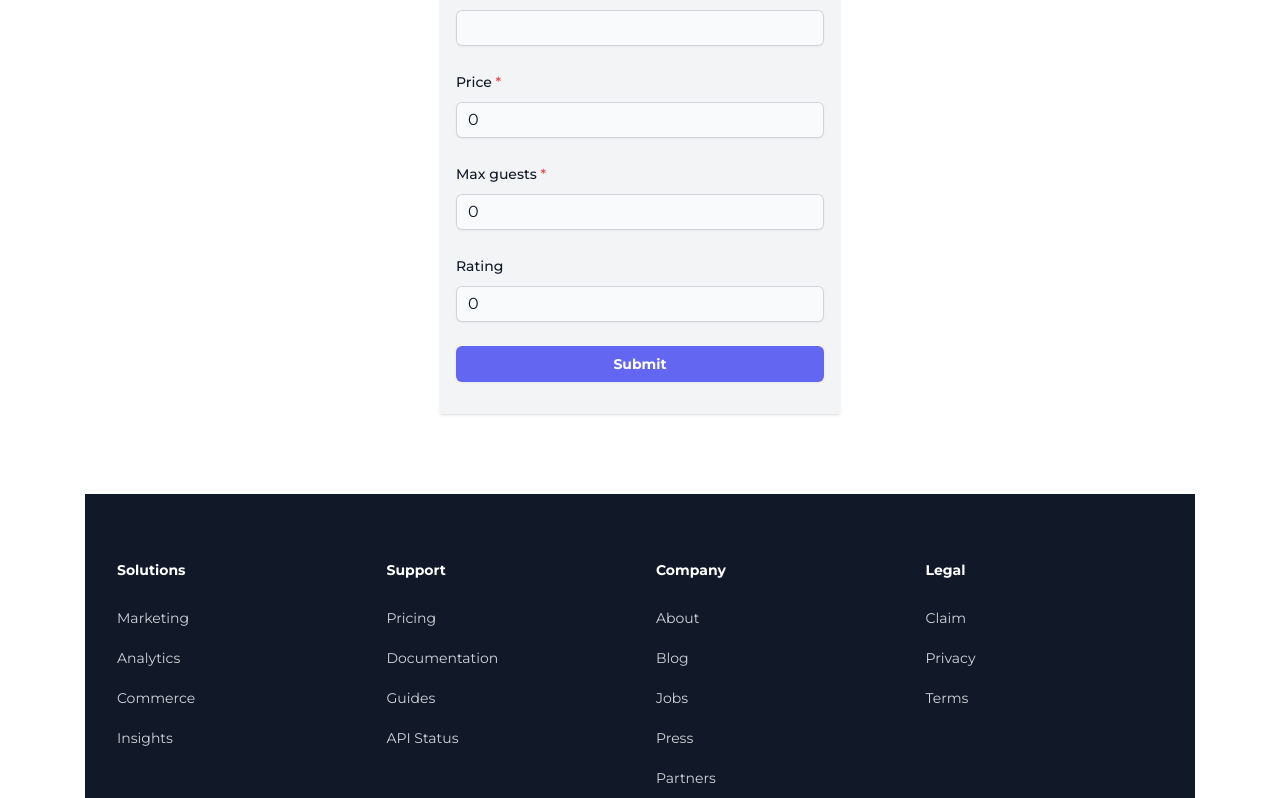
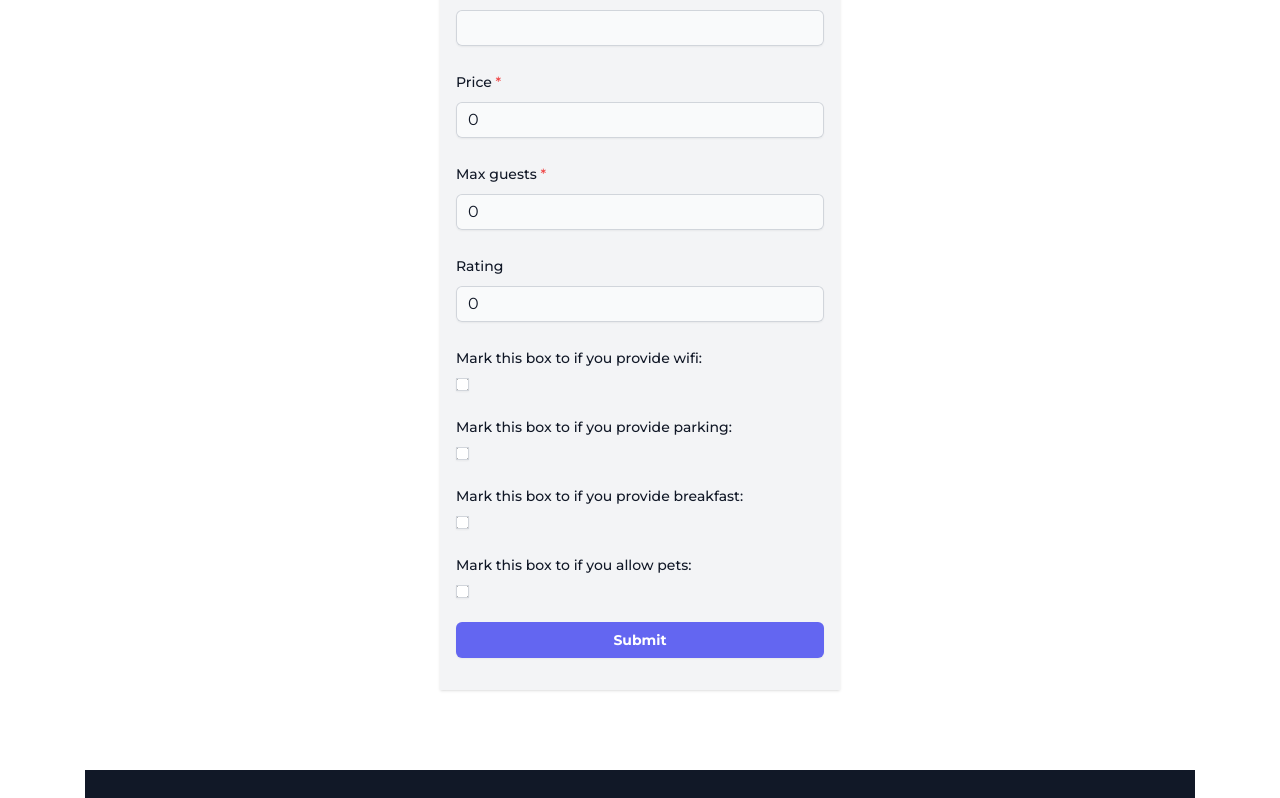
Before and after one commit to Ilona-front-end/booking-website, a React (Create React App) app: page /create-venue in a window 1280 px wide. Shown: the part 470-1268 px from the top of the page. Built offline with nearby package versions, Linux system fonts and the light colour scheme.

Commit message:
HOT-37 add inputs to create venue form

```diff
--- a/src/components/pages/CreateVenue.js
+++ b/src/components/pages/CreateVenue.js
@@ -19,12 +19,12 @@ export default function CreateVenue() {
       price: 0,
       maxGuests: 0,
       rating: 0,
-      // meta: {
-      //   wifi: false,
-      //   parking: false,
-      //   breakfast: false,
-      //   pets: false,
-      // },
+      meta: {
+        wifi: false,
+        parking: false,
+        breakfast: false,
+        pets: false,
+      },
       // location: {
       //   address: 'Unknown',
       //   city: 'Unknown',
@@ -40,11 +40,18 @@ export default function CreateVenue() {
   const onSubmitCreateVenue = async (data) => {
     try {
       const formattedData = {
-        ...data,
+        name: data.name,
+        description: data.description,
         price: parseFloat(data.price), // parseFloat() converts string to float (number)
         maxGuests: parseInt(data.maxGuests), // parseInt() converts string to integer (number)
         rating: parseFloat(data.rating), // parseFloat() converts string to float (number)
         media: [data.media], // media is an array of strings, so we need to wrap data.media in square brackets to make it an array. API does not accept single string as a value for media
+        meta: {
+          wifi: data.meta.wifi === 'true', // data.meta.wifi is a string, so we need to convert it to boolean. If data.meta.wifi is equal to 'true', then it will be converted to true, otherwise it will be converted to false
+          parking: data.meta.parking === 'true', // data.meta.parking is a string, so we need to convert it to boolean
+          breakfast: data.meta.breakfast === 'true', // data.meta.breakfast is a string, so we need to convert it to boolean.
+          pets: data.meta.pets === 'true', // data.meta.pets is a string, so we need to convert it to boolean
+        },
       };
       console.log('formattedData', formattedData);
 
@@ -308,23 +315,81 @@ export default function CreateVenue() {
                 )}
               </div>
 
-              {/*  INPUT */}
-              {/* <div>
+              {/* META: WIFI INPUT */}
+              <div>
                 <label
-                  htmlFor=""
+                  htmlFor="wifi"
                   className="block text-sm font-medium leading-6 text-gray-900"
                 >
-                  Mark this box to ...
+                  Mark this box to if you provide wifi:
                 </label>
                 <div className="mt-2">
                   <input
-                    {...register('')}
-                    id=""
+                    {...register('meta.wifi')}
+                    id="wifi"
                     type="checkbox"
+                    value="true" // set value to true when checked
                     className="block rounded-md border-0 bg-gray-50 py-1.5 px-3 text-gray-900 shadow-sm ring-1 ring-inset ring-gray-300 placeholder:text-gray-400 focus:ring-2 focus:ring-inset focus:ring-green-600 sm:text-sm sm:leading-6"
                   />
                 </div>
-              </div> */}
+              </div>
+
+              {/* META: PARKING INPUT */}
+              <div>
+                <label
+                  htmlFor="parking"
+                  className="block text-sm font-medium leading-6 text-gray-900"
+                >
+                  Mark this box to if you provide parking:
+                </label>
+                <div className="mt-2">
+                  <input
+                    {...register('meta.parking')}
+                    id="parking"
+                    type="checkbox"
+                    value="true" // set value to true when checked
+                    className="block rounded-md border-0 bg-gray-50 py-1.5 px-3 text-gray-900 shadow-sm ring-1 ring-inset ring-gray-300 placeholder:text-gray-400 focus:ring-2 focus:ring-inset focus:ring-green-600 sm:text-sm sm:leading-6"
+                  />
+                </div>
+              </div>
+
+              {/* META: BREAKFAST INPUT */}
+              <div>
+                <label
+                  htmlFor="breakfast"
+                  className="block text-sm font-medium leading-6 text-gray-900"
+                >
+                  Mark this box to if you provide breakfast:
+                </label>
+                <div className="mt-2">
+                  <input
+                    {...register('meta.breakfast')}
+                    id="breakfast"
+                    type="checkbox"
+                    value="true" // set value to true when checked
+                    className="block rounded-md border-0 bg-gray-50 py-1.5 px-3 text-gray-900 shadow-sm ring-1 ring-inset ring-gray-300 placeholder:text-gray-400 focus:ring-2 focus:ring-inset focus:ring-green-600 sm:text-sm sm:leading-6"
+                  />
+                </div>
+              </div>
+
+              {/* META: PETS INPUT */}
+              <div>
+                <label
+                  htmlFor="pets"
+                  className="block text-sm font-medium leading-6 text-gray-900"
+                >
+                  Mark this box to if you allow pets:
+                </label>
+                <div className="mt-2">
+                  <input
+                    {...register('meta.pets')}
+                    id="pets"
+                    type="checkbox"
+                    value="true" // set value to true when checked
+                    className="block rounded-md border-0 bg-gray-50 py-1.5 px-3 text-gray-900 shadow-sm ring-1 ring-inset ring-gray-300 placeholder:text-gray-400 focus:ring-2 focus:ring-inset focus:ring-green-600 sm:text-sm sm:leading-6"
+                  />
+                </div>
+              </div>
 
               {/* SUBMIT BUTTON */}
               <div>
```
